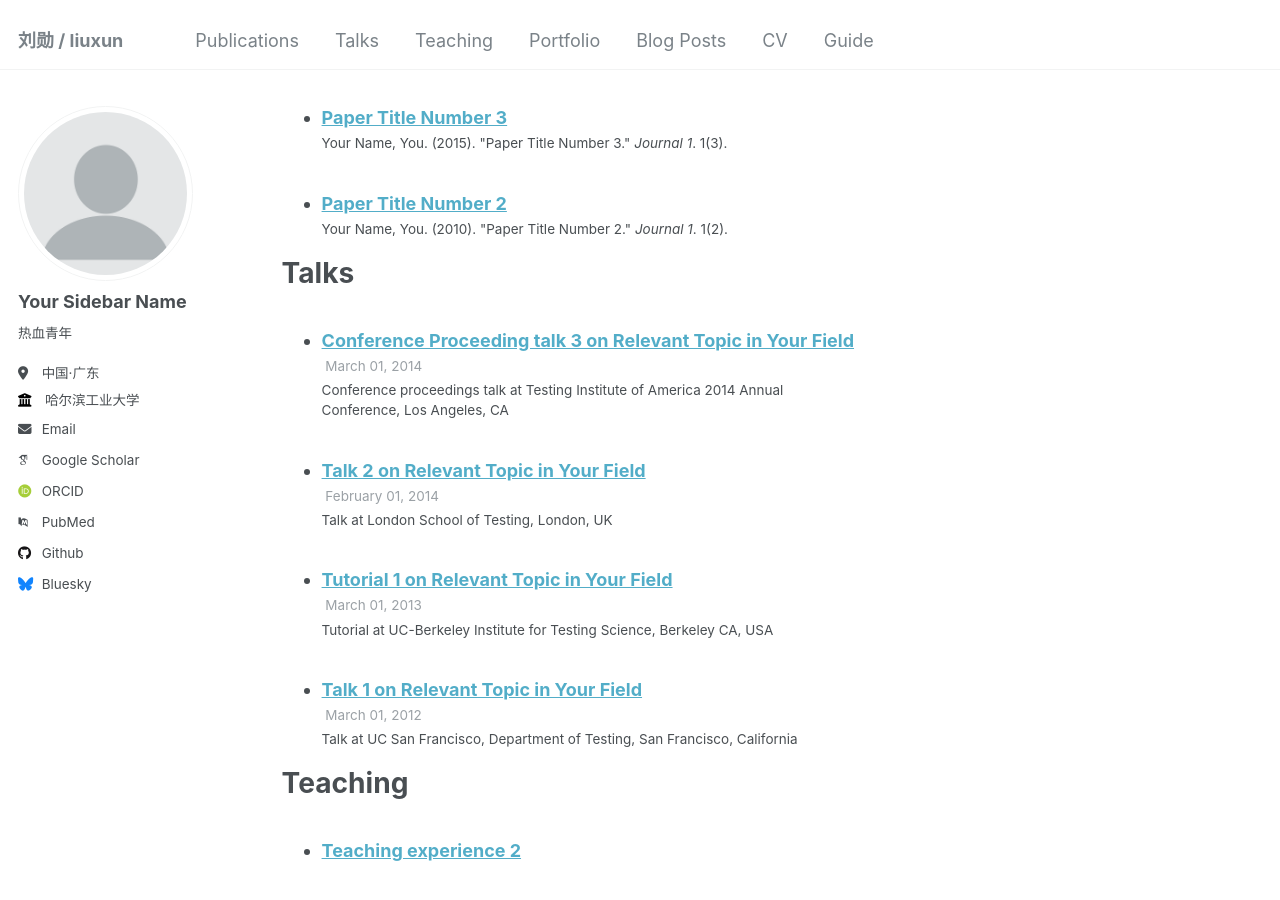
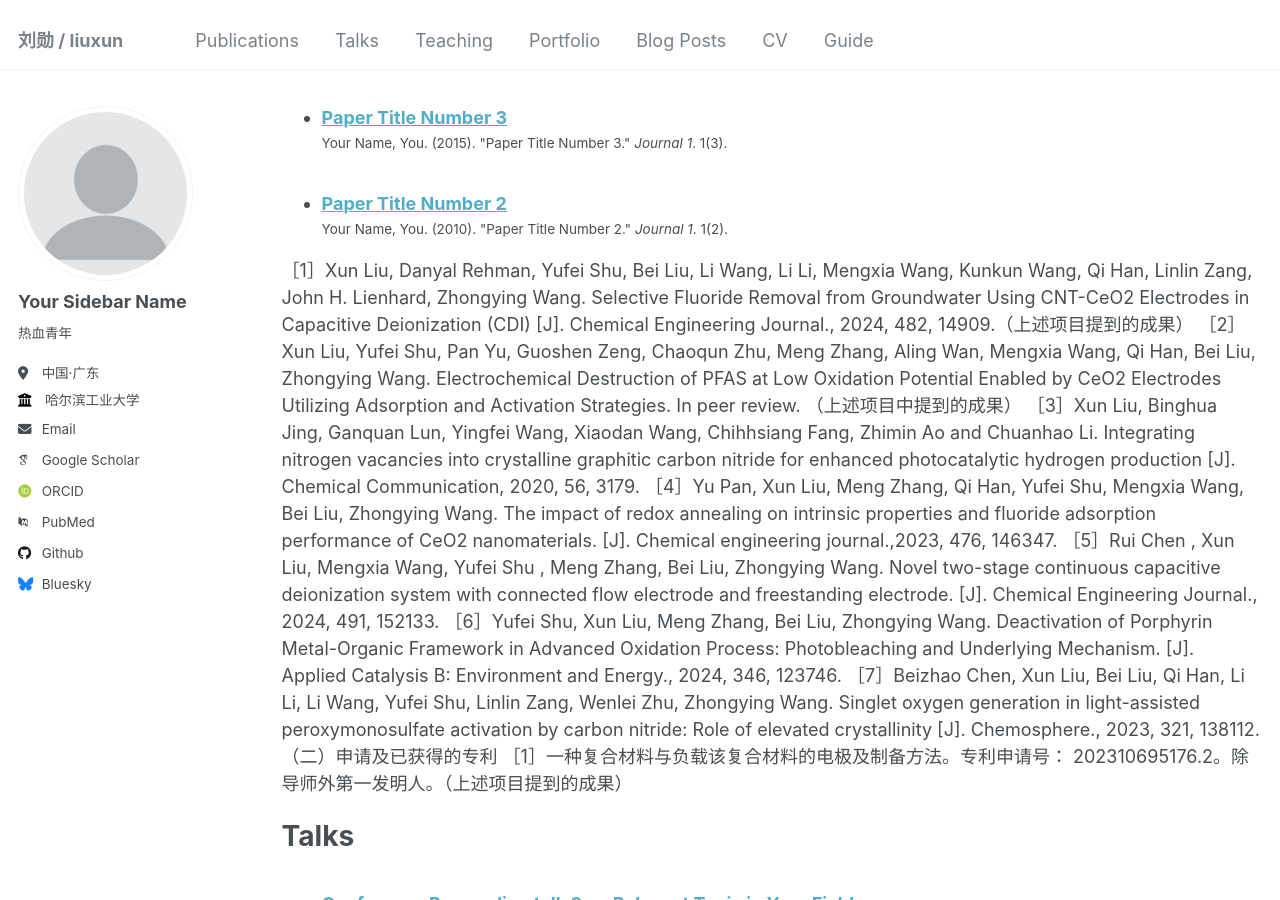
Before and after one commit to liuxun33/liuxun33, a Jekyll site: the page built from _pages/cv.md, in a window 1280 px wide and 900 px high, scrolled down 1305 px. Built offline with Jekyll 4.4.1, drawn with Linux system fonts in a browser that asks for light colours; some web fonts are replaced; some of the changed text lies outside the part shown.

Commit message:
Update cv.md

```diff
--- a/_pages/cv.md
+++ b/_pages/cv.md
@@ -11,9 +11,9 @@ redirect_from:
 
 Education
 ======
-* Ph.D in Version Control Theory, GitHub University, 2018 (expected)
-* M.S. in Jekyll, GitHub University, 2014
-* B.S. in GitHub, GitHub University, 2012
+* 2020-2024, 博士研究生 哈尔滨工业大学-南方科技大学，资源与环境
+* 2017-2020, 硕士研究生 中山大学，环境学院，环境工程
+* 2017-2020, 本科生，新疆大学，化学化工学院，环境工程
 
 Work experience
 ======
@@ -46,6 +46,15 @@ Publications
   <ul>{% for post in site.publications reversed %}
     {% include archive-single-cv.html %}
   {% endfor %}</ul>
+［1］Xun Liu, Danyal Rehman, Yufei Shu, Bei Liu, Li Wang, Li Li, Mengxia Wang, Kunkun Wang, Qi Han, Linlin Zang, John H. Lienhard, Zhongying Wang. Selective Fluoride Removal from Groundwater Using CNT-CeO2 Electrodes in Capacitive Deionization (CDI) [J]. Chemical Engineering Journal., 2024, 482, 14909.（上述项目提到的成果）
+［2］Xun Liu, Yufei Shu, Pan Yu, Guoshen Zeng, Chaoqun Zhu, Meng Zhang, Aling Wan, Mengxia Wang, Qi Han, Bei Liu, Zhongying Wang. Electrochemical Destruction of PFAS at Low Oxidation Potential Enabled by CeO2 Electrodes Utilizing Adsorption and Activation Strategies. In peer review. （上述项目中提到的成果）
+［3］Xun Liu, Binghua Jing, Ganquan Lun, Yingfei Wang, Xiaodan Wang, Chihhsiang Fang, Zhimin Ao and Chuanhao Li. Integrating nitrogen vacancies into crystalline graphitic carbon nitride for enhanced photocatalytic hydrogen production [J]. Chemical Communication, 2020, 56, 3179.
+［4］Yu Pan, Xun Liu, Meng Zhang, Qi Han, Yufei Shu, Mengxia Wang, Bei Liu, Zhongying Wang. The impact of redox annealing on intrinsic properties and fluoride adsorption performance of CeO2 nanomaterials. [J]. Chemical engineering journal.,2023, 476, 146347.
+［5］Rui Chen , Xun Liu, Mengxia Wang, Yufei Shu , Meng Zhang, Bei Liu, Zhongying Wang. Novel two-stage continuous capacitive deionization system with connected flow electrode and freestanding electrode. [J]. Chemical Engineering Journal., 2024, 491, 152133.
+［6］Yufei Shu, Xun Liu, Meng Zhang, Bei Liu, Zhongying Wang. Deactivation of Porphyrin Metal-Organic Framework in Advanced Oxidation Process: Photobleaching and Underlying Mechanism. [J]. Applied Catalysis B: Environment and Energy., 2024, 346, 123746.
+［7］Beizhao Chen, Xun Liu, Bei Liu, Qi Han, Li Li, Li Wang, Yufei Shu, Linlin Zang, Wenlei Zhu, Zhongying Wang. Singlet oxygen generation in light-assisted peroxymonosulfate activation by carbon nitride: Role of elevated crystallinity [J]. Chemosphere., 2023, 321, 138112.
+（二）申请及已获得的专利
+［1］一种复合材料与负载该复合材料的电极及制备方法。专利申请号： 202310695176.2。除导师外第一发明人。（上述项目提到的成果）
 
 Talks
 ======
```
